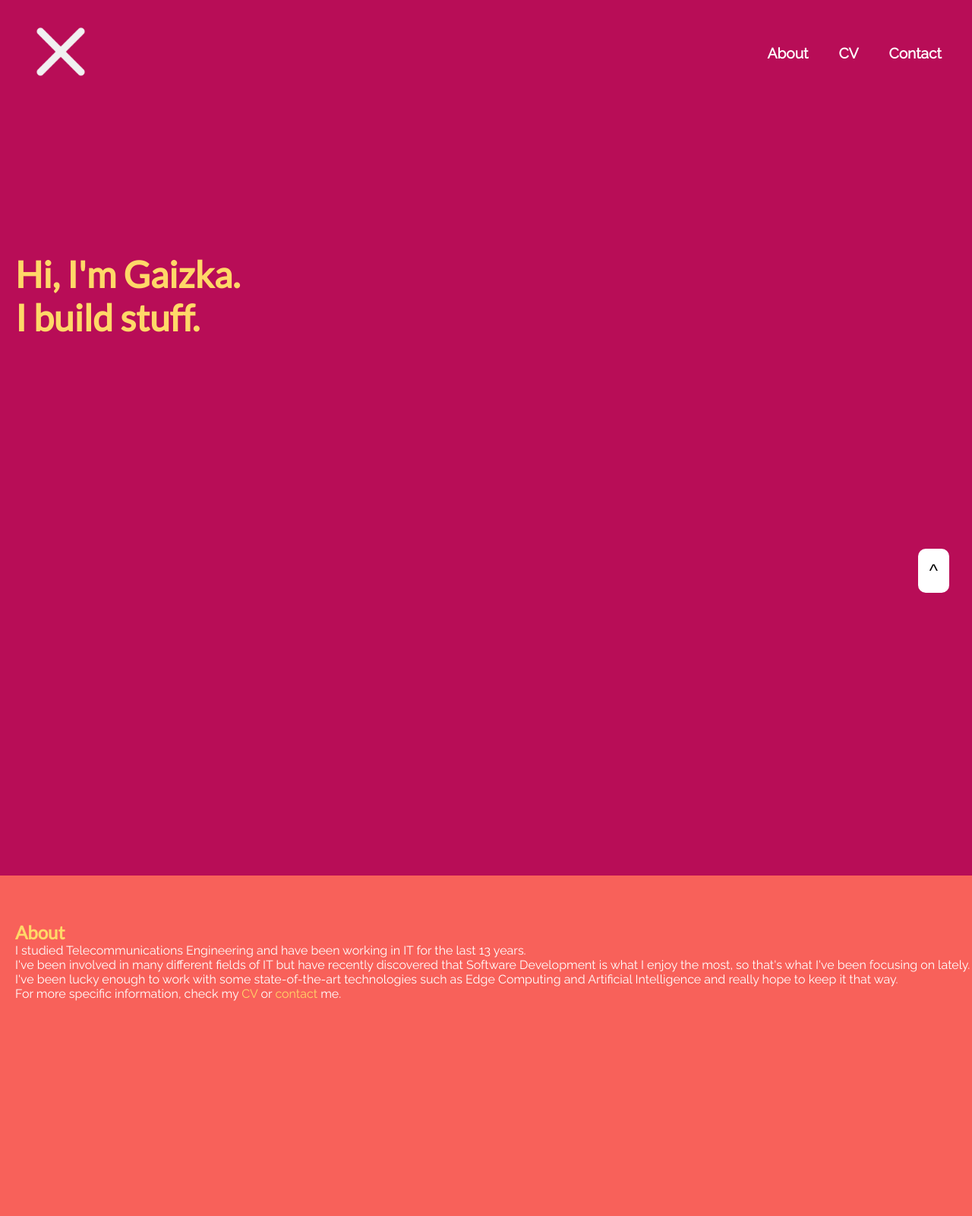
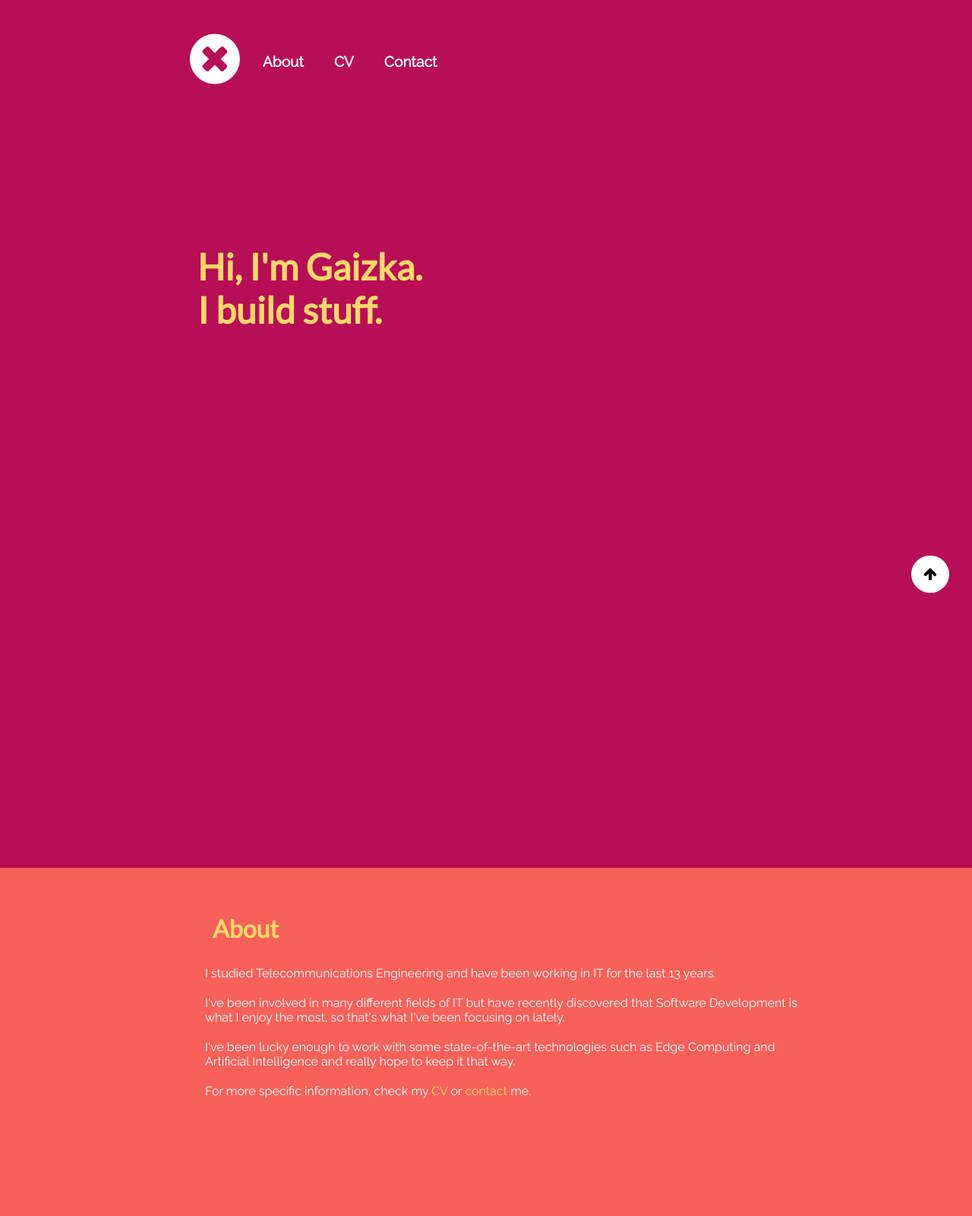
Before and after one commit to gaizkadc/gaizkadc-web, a plain HTML site: page index.html in a window 1280 px wide. Shown: the top 1600 px of the page at 76% size. Drawn offline with Linux system fonts and the light colour scheme.

Commit message:
logo changed to fa icon

```diff
--- a/css/style.css
+++ b/css/style.css
@@ -3,8 +3,8 @@
     margin: 0px;
 }
 
-html,
-body {
+html, body {
+    scroll-behavior: smooth;
     background-color: #b80d57;
     color: white;
     font-family: 'Raleway', sans-serif;
@@ -33,7 +33,7 @@ header {
     display: flex;
     height: 100px;
     align-items: center;
-    padding: 20px;
+    padding-top: 30px;
 }
 
 header a {
@@ -50,22 +50,28 @@ header a {
     flex-basis: 0;
 }
 
+/*
 .header-logo a img {
     width: 100%;
     max-width: 100px;
-}
+} */
 
-.header-about a,
-.header-cv a,
-.header-contact a {
+.header-about a, .header-cv a, .header-contact a {
+    margin: auto;
     font-weight: bold;
     text-align: center;
-    padding: 0px 20px;
+    padding: 40px 20px;
     color: white;
 }
 
 header a:hover {
     color: #ffd868;
+}
+
+.max-width-800 {
+    margin: auto;
+    max-width: 800px;
+    width: 100%;
 }
 
 #home {
@@ -80,6 +86,15 @@ header a:hover {
 #about a {
     text-decoration: none;
     color: #ffd868;
+}
+
+#about p {
+    padding: 10px;
+}
+
+h2 {
+    padding: 20px;
+    font-size: 2rem;
 }
 
 #cv {
@@ -143,8 +158,8 @@ hr {
     color: black;
     cursor: pointer;
     padding: 15px;
-    border-radius: 10px;
-    font-size: 1.5rem;
+    border-radius: 50%;
+    font-size: 1.2rem;
 }
 
 #backToTopBtn:hover {
@@ -152,7 +167,13 @@ hr {
     color: #252525;
 }
 
-.fa {
+#contactBtn:hover {
+    background-color: #ffd868;
+    color: #252525;
+    box-shadow: black;
+}
+
+.fa-arrow-up {
     padding: 20px;
     font-size: 30px;
     width: 50px;
@@ -160,8 +181,8 @@ hr {
     text-decoration: none;
 }
 
-.fa:hover {
-    opacity: 0.7;
+.social {
+    padding: 40px;
 }
 
 @media screen and (max-width: 500px) {}
--- a/index.html
+++ b/index.html
@@ -14,8 +14,10 @@
 <body>
 
     <header>
+        <div class="max-width-800">
             <div class="header-logo">
-                <a href="#top"><img src="images/logo.png" alt="Gaizka DC"></a>
+                <!-- <a href="#top"><img src="images/logo.png" alt="Gaizka DC"></a> -->
+                <a href="#top"><i class="fa fa-times-circle fa-4x" aria-hidden="true"></i></a>
             </div>
             <div class="header-about">
                 <a href="#about">About</a>
@@ -27,22 +29,30 @@
                 <a href="#contact">Contact</a>
 
             </div>
+        </div>
     </header>
     <section id="home">
-            <div>
+        <div class="max-width-800">
             <h1>Hi, I'm Gaizka.<br>I build stuff.</h1>
         </div>
     </section>
     <section id="about">
+        <div class="max-width-800">
             <div>
                 <h2>About</h2>
                 <p>I studied Telecommunications Engineering and have been working in IT for the last 13 years.</p>
-                <p>I've been involved in many different fields of IT but have recently discovered that Software Development is what I enjoy the most, so that's what I've been focusing on lately.</p>
-                <p>I've been lucky enough to work with some state-of-the-art technologies such as Edge Computing and Artificial Intelligence and really hope to keep it that way.</p>
-                <p>For more specific information, check my <a href="#cv">CV</a> or <a href="#contact">contact</a> me.</p>
+                <p>I've been involved in many different fields of IT but have recently discovered that Software
+                    Development
+                    is what I enjoy the most, so that's what I've been focusing on lately.</p>
+                <p>I've been lucky enough to work with some state-of-the-art technologies such as Edge Computing and
+                    Artificial Intelligence and really hope to keep it that way.</p>
+                <p>For more specific information, check my <a href="#cv">CV</a> or <a href="#contact">contact</a> me.
+                </p>
+            </div>
         </div>
     </section>
     <section id="cv">
+        <div class="max-width-800">
             <div>
                 <h2>CV</h2>
                 <div class="position">
@@ -64,6 +74,7 @@
                         </ul>
                     </div>
                 </div>
+
                 <hr />
                 <div class="position">
                     <div class="date-location">
@@ -110,7 +121,7 @@
                 </div>
                 <hr />
                 <div class="position">
-                    <div class="date-location"><br>
+                    <div class="date-location">
                         <p>Jan '17 - Jan '18</p>
                         <p>Dublin, Ireland</p>
                     </div>
@@ -224,17 +235,19 @@
                     </div>
                 </div>
             </div>
+        </div>
     </section>
     <section id="contact">
+        <div class="max-width-800">
             <div>
                 <h2>Contact</h2>
                 <div class="contact-me">
-                    <a href="https://linkedin.com/in/gaizkadc" class="fa fa-linkedin" target="_blank"></a>
-                    <a href="https://github.com/gaizkadc" class="fa fa-github" target="_blank"></a>
-                    <a href="mailto:gaizka@gaizkadc.com?Subject=Hi%20Gaizka" class="fa fa-envelope" target="_blank"></a>
+                    <a href="https://linkedin.com/in/gaizkadc" class="fa fa-linkedin social" target="_blank"></a>
+                    <a href="https://github.com/gaizkadc" class="fa fa-github social" target="_blank"></a>
+                    <a href="mailto:gaizka@gaizkadc.com?Subject=Hi%20Gaizka" class="fa fa-envelope social" target="_blank"></a>
+                </div>
             </div>
         </div>
     </section>
-        <button onclick="topFunction()" id="backToTopBtn" title="Back to top">^</button>
-
+    <button onclick="topFunction()" id="backToTopBtn" title="Back to top" class="fa fa-arrow-up"></button>
 </body>
```
Lines whose indentation alone changed are shown as unchanged.
